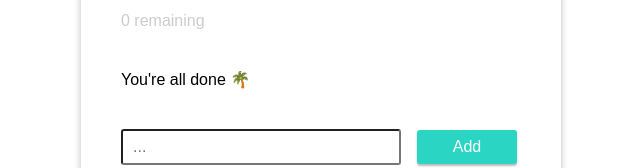
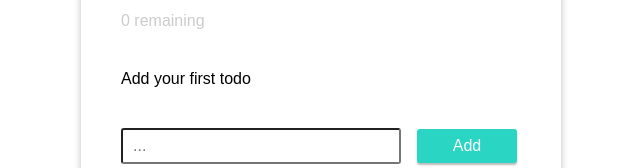
Before and after one commit to alexadark/todo-lodgify, a React app: page / in a window 1280 px wide. Shown: the part 131-299 px from the top of the page, without its empty margins (319-959 px from the left). Built offline with nearby package versions, Linux system fonts and the light colour scheme; the HTML template or start-up script is replaced by a standard one.

Commit message:
correction of webpack config for production: add the style loader that was missing

```diff
--- a/src/App.js
+++ b/src/App.js
@@ -6,6 +6,7 @@ import { Todo } from './Todo';
 export class App extends Component {
 
   state = {
+    comment: 'Add your first todo',
     todo: '',
     todos: []
   }
@@ -26,11 +27,12 @@ export class App extends Component {
       ...todos.slice(0, index),
       ...todos.slice(index + 1)
     ]});
+    todos.length === 1 && this.setState({ comment: 'You\'re all done 🌴' })
   }
 
   render() {
 
-    const { todo, todos } = this.state;
+    const { todo, todos, comment } = this.state;
     return (
       <div className="todo-list">
         <h1>todos</h1>
@@ -42,7 +44,7 @@ export class App extends Component {
               <Todo key={todo.id}
               onClickDelete={() => this.handleClickDelete(index)}
               text={todo.text} />)
-              : 'You\'re all done 🌴'
+              : comment
           }
         </div>
         <div className="todo-input">
--- a/tools/webpack/production.config.js
+++ b/tools/webpack/production.config.js
@@ -12,6 +12,11 @@ module.exports = {
         test: /\.js$/,
         include: SRC_DIR,
         loader: 'babel-loader',
+      },
+      {
+        test: /\.css$/,
+        include: SRC_DIR,
+        use: ['style-loader', 'css-loader']
       }
     ],
   },
```
